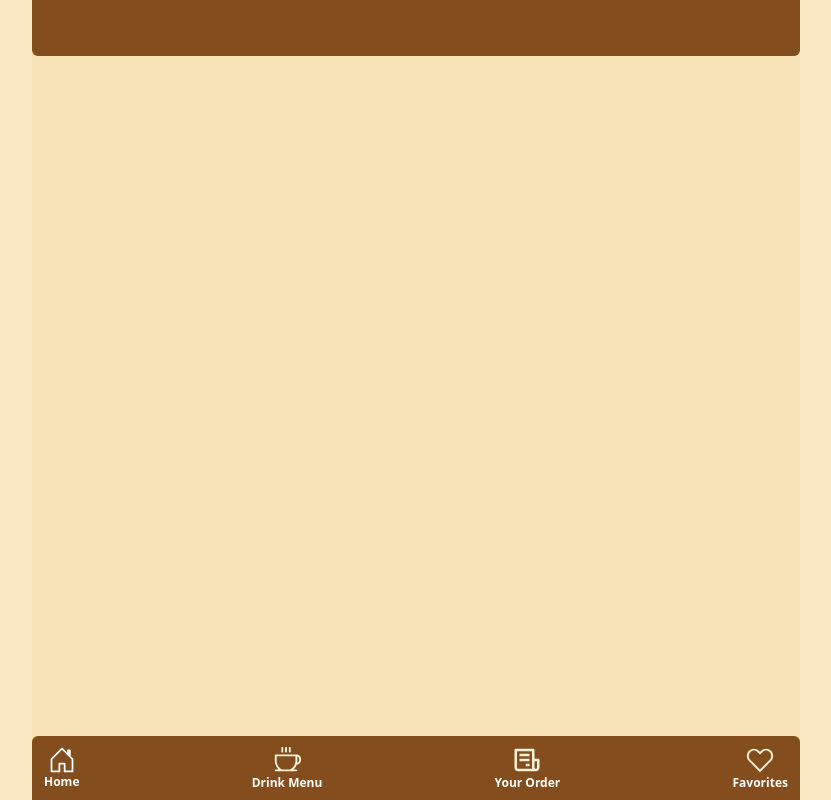
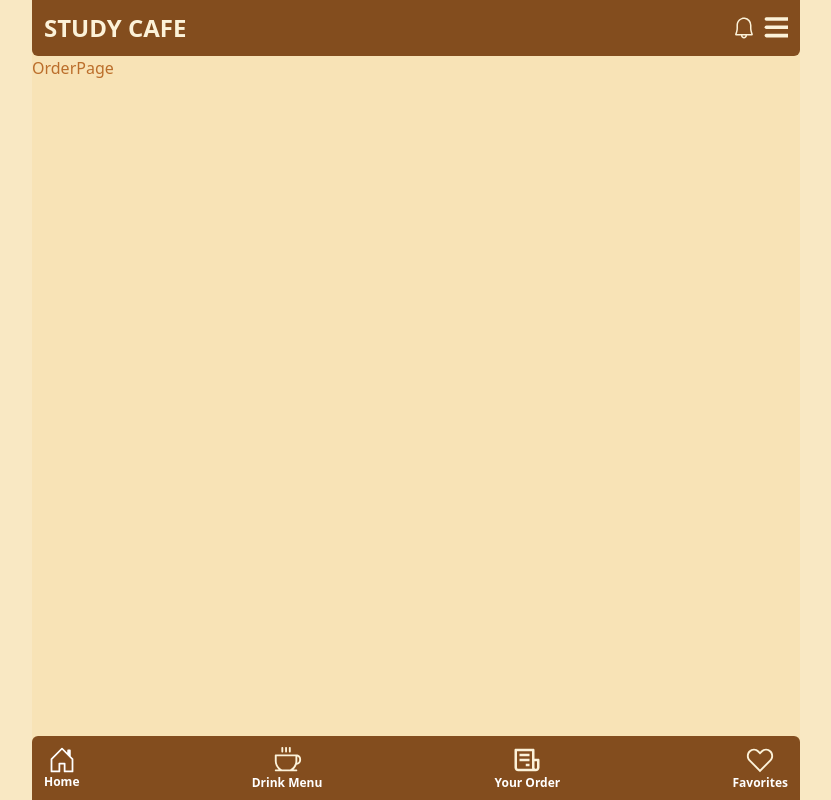
Before and after one commit to woody-morgan/study_cafe_fe, a Next.js app: page /order in a window 1280 px wide. Shown: the whole page, without its empty margins (224-1055 px from the left). Built offline with nearby package versions, Linux system fonts and the light colour scheme; no server answers.

Commit message:
fix(): fix compile error(happened on order page props)

```diff
--- a/src/pages/order.tsx
+++ b/src/pages/order.tsx
@@ -1,8 +1,13 @@
 import React from 'react';
 import { PageLayout } from '@src/components/layout';
+import CommonHeaderContent from '@src/components/layout/PageLayout/CommonHeaderContent';
 
 const OrderPage = () => {
-  return <PageLayout fullWidth showNavigation></PageLayout>;
+  return (
+    <PageLayout fullWidth showNavigation headerContent={<CommonHeaderContent />}>
+      OrderPage
+    </PageLayout>
+  );
 };
 
 export default OrderPage;
```
Also changed, not shown: 1 other file (tests, documents, lock files or other folders).
